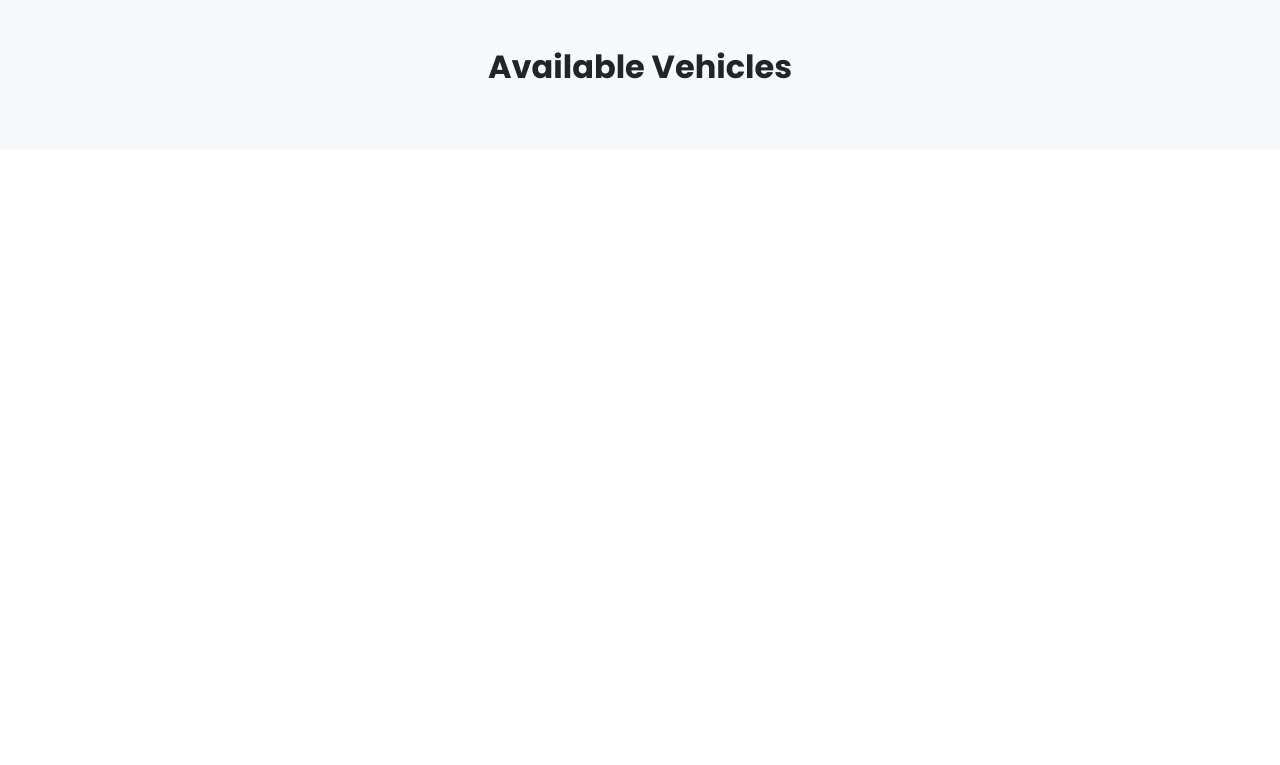
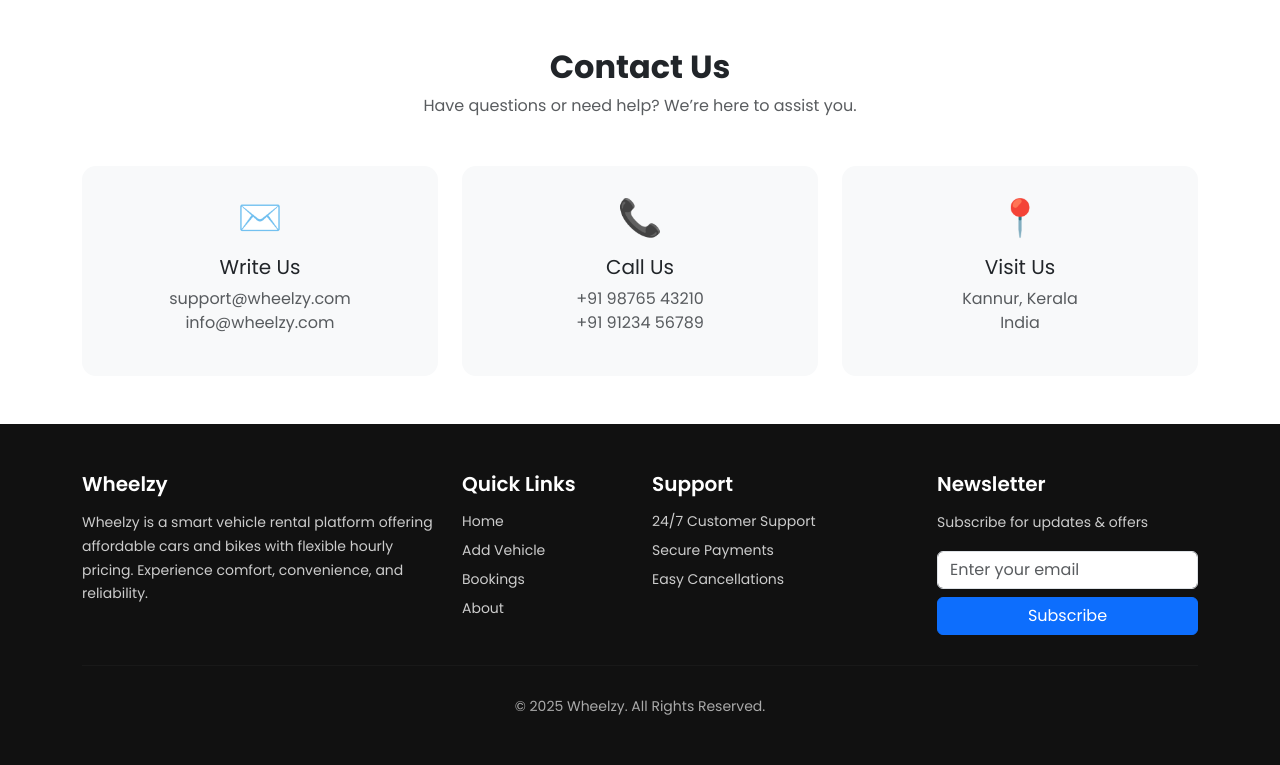
Before and after one commit to adithyaaneesh/django_wheelzy, a Django app: template wheelzy_app/templates/home.html in a window 1280 px wide. Shown: the part 1803-2568 px from the top of the page. Before the commit the page ends 1882 px from the top, so only its background shows below. Run offline with Django 3.2, Linux system fonts and the light colour scheme; the template is opened without the code that fills it, so the values that code supplies are empty.

Commit message:
add sections for home & vehicle list page

```diff
--- a/wheelzy_app/templates/home.html
+++ b/wheelzy_app/templates/home.html
@@ -49,36 +49,6 @@
         .btn-main:hover {
             background: #333;
             color: #fff;
-        }
-
-        /* VEHICLE CARD */
-        .vehicle-card {
-            border: none;
-            border-radius: 16px;
-            transition: 0.3s;
-            background: #fff;
-        }
-
-        .vehicle-card:hover {
-            transform: translateY(-8px);
-            box-shadow: 0 15px 30px rgba(0,0,0,0.15);
-        }
-
-        .vehicle-img {
-            height: 180px;
-            object-fit: cover;
-            border-top-left-radius: 16px;
-            border-top-right-radius: 16px;
-        }
-
-        .badge-type {
-            background: #1e88e5;
-            font-weight: 500;
-        }
-
-        .btn-view {
-            border-radius: 25px;
-            padding: 6px 22px;
         }
 
         /* SECTION TITLE */
@@ -191,6 +161,75 @@
             background: #1987e7;
             color: #fff;
         }
+        /* CONTACT */
+        .contact-section {
+            background: #ffffff;
+        }
+
+        .contact-box {
+            padding: 25px;
+            border-radius: 14px;
+            background: #f8f9fa;
+            transition: 0.3s;
+        }
+
+        .contact-box:hover {
+            transform: translateY(-6px);
+            box-shadow: 0 10px 25px rgba(0,0,0,0.1);
+        }
+
+        .contact-icon {
+            font-size: 36px;
+            margin-bottom: 10px;
+            color: #1e88e5;
+        }
+
+        /* FOOTER */
+        .footer-section {
+            background: #111;
+            color: #ccc;
+        }
+
+        .footer-title {
+            color: #fff;
+            font-weight: 600;
+            margin-bottom: 15px;
+        }
+
+        .footer-text {
+            font-size: 14px;
+            line-height: 1.7;
+        }
+
+        .footer-links {
+            list-style: none;
+            padding: 0;
+        }
+
+        .footer-links li {
+            margin-bottom: 8px;
+            font-size: 14px;
+        }
+
+        .footer-links a {
+            text-decoration: none;
+            color: #ccc;
+        }
+
+        .footer-links a:hover {
+            color: #fff;
+        }
+
+        .footer-line {
+            border-color: #333;
+            margin: 30px 0;
+        }
+
+        .footer-bottom {
+            font-size: 14px;
+            color: #aaa;
+        }
+
 
     </style>
 </head>
@@ -208,7 +247,7 @@
                     Book your perfect ride in just a few clicks.
                 </p>
                 <a href="{% url 'add_vehicle' %}" class="btn-main">Add Vehicle</a>
-                <a href="{% url 'add_vehicle' %}" class="btn-main">View All</a>
+                <a href="{% url 'all_vehicles' %}" class="btn-main">View All</a>
             </div>
             <div class="col-md-6 text-center">
                 <img src="https://images.unsplash.com/photo-1503376780353-7e6692767b70" alt="Car">
@@ -325,44 +364,107 @@
     <div class="container text-center">
         <p class="cta-subtitle">EXPERIENCE</p>
         <h2>Are you ready to experience?</h2>
-        <a href="{% url 'home' %}" class="cta-btn">Rent a car →</a>
+        <a href="{% url 'all_vehicles' %}" class="cta-btn">Rent a car →</a>
     </div>
 </section>
-<!-- VEHICLE LIST -->
-<section class="py-5">
-    <div class="container">
-        <h2 class="text-center section-title">Available Vehicles</h2>
+<!-- CONTACT SECTION -->
+<section class="contact-section py-5">
+    <div class="container text-center">
+        <h2 class="fw-bold mb-2">Contact Us</h2>
+        <p class="text-muted mb-5">
+            Have questions or need help? We’re here to assist you.
+        </p>
 
         <div class="row g-4">
-            {% for v in vehicles %}
-            <div class="col-sm-6 col-md-4 col-lg-3">
-                <div class="card vehicle-card h-100">
 
-                    {% if v.image %}
-                        <img src="{{ v.image.url }}" class="vehicle-img" alt="Vehicle">
-                    {% else %}
-                        <div class="vehicle-img d-flex align-items-center justify-content-center bg-light text-muted">
-                            No Image
-                        </div>
-                    {% endif %}
-
-                    <div class="card-body text-center">
-                        <h5 class="fw-semibold">{{ v.vehicle_name }}</h5>
-                        <span class="badge badge-type">{{ v.vehicle_type|title }}</span>
-                        <p class="mt-2 fw-bold">₹ {{ v.price_per_hour }} / hour</p>
-                    </div>
-
-                    <div class="card-footer bg-transparent border-0 text-center pb-3">
-                        <a href="{% url 'vehicle_details' v.id %}" class="btn btn-dark btn-view">
-                            View Details
-                        </a>
-                    </div>
-
+            <!-- Write Us -->
+            <div class="col-md-4">
+                <div class="contact-box">
+                    <div class="contact-icon">✉️</div>
+                    <h5>Write Us</h5>
+                    <p class="text-muted mb-0">support@wheelzy.com</p>
+                    <p class="text-muted">info@wheelzy.com</p>
                 </div>
             </div>
-            {% endfor %}
+
+            <!-- Call Us -->
+            <div class="col-md-4">
+                <div class="contact-box">
+                    <div class="contact-icon">📞</div>
+                    <h5>Call Us</h5>
+                    <p class="text-muted mb-0">+91 98765 43210</p>
+                    <p class="text-muted">+91 91234 56789</p>
+                </div>
+            </div>
+
+            <!-- Visit Us -->
+            <div class="col-md-4">
+                <div class="contact-box">
+                    <div class="contact-icon">📍</div>
+                    <h5>Visit Us</h5>
+                    <p class="text-muted mb-0">Kannur, Kerala</p>
+                    <p class="text-muted">India</p>
+                </div>
+            </div>
+
         </div>
     </div>
 </section>
+<!-- FOOTER -->
+<footer class="footer-section">
+    <div class="container py-5">
+        <div class="row g-4">
+
+            <!-- About -->
+            <div class="col-md-4">
+                <h5 class="footer-title">Wheelzy</h5>
+                <p class="footer-text">
+                    Wheelzy is a smart vehicle rental platform offering
+                    affordable cars and bikes with flexible hourly pricing.
+                    Experience comfort, convenience, and reliability.
+                </p>
+            </div>
+
+            <!-- Quick Links -->
+            <div class="col-md-2">
+                <h5 class="footer-title">Quick Links</h5>
+                <ul class="footer-links">
+                    <li><a href="{% url 'home' %}">Home</a></li>
+                    <li><a href="{% url 'add_vehicle' %}">Add Vehicle</a></li>
+                    <li><a href="#">Bookings</a></li>
+                    <li><a href="#">About</a></li>
+                </ul>
+            </div>
+
+            <!-- Support -->
+            <div class="col-md-3">
+                <h5 class="footer-title">Support</h5>
+                <ul class="footer-links">
+                    <li>24/7 Customer Support</li>
+                    <li>Secure Payments</li>
+                    <li>Easy Cancellations</li>
+                </ul>
+            </div>
+
+            <!-- Newsletter -->
+            <div class="col-md-3">
+                <h5 class="footer-title">Newsletter</h5>
+                <p class="footer-text">Subscribe for updates & offers</p>
+                <form>
+                    <input type="email" class="form-control mb-2" placeholder="Enter your email">
+                    <button class="btn btn-primary w-100">Subscribe</button>
+                </form>
+            </div>
+
+        </div>
+
+        <hr class="footer-line">
+
+        <div class="text-center footer-bottom">
+            © 2025 Wheelzy. All Rights Reserved.
+        </div>
+    </div>
+</footer>
+
 </body>
 </html>
--- a/wheelzy_app/urls.py
+++ b/wheelzy_app/urls.py
@@ -5,6 +5,7 @@ from django.conf.urls.static import static
 
 urlpatterns = [
     path('', views.home, name="home"),
+    path('all_vehicles', views.all_vehicle, name="all_vehicles"),
     path('add/', views.add_vehicle, name="add_vehicle"),
     path('delete/<int:id>/', views.delete_vehicle, name="delete_vehicle"),
     path('vehicle_details/<int:id>/', views.vehicle_details, name="vehicle_details"),
```
Also changed, not shown: wheelzy_app/templates/vehicle_list.html (added, +104 -0 lines), wheelzy_app/views.py (+7 -0 lines).
